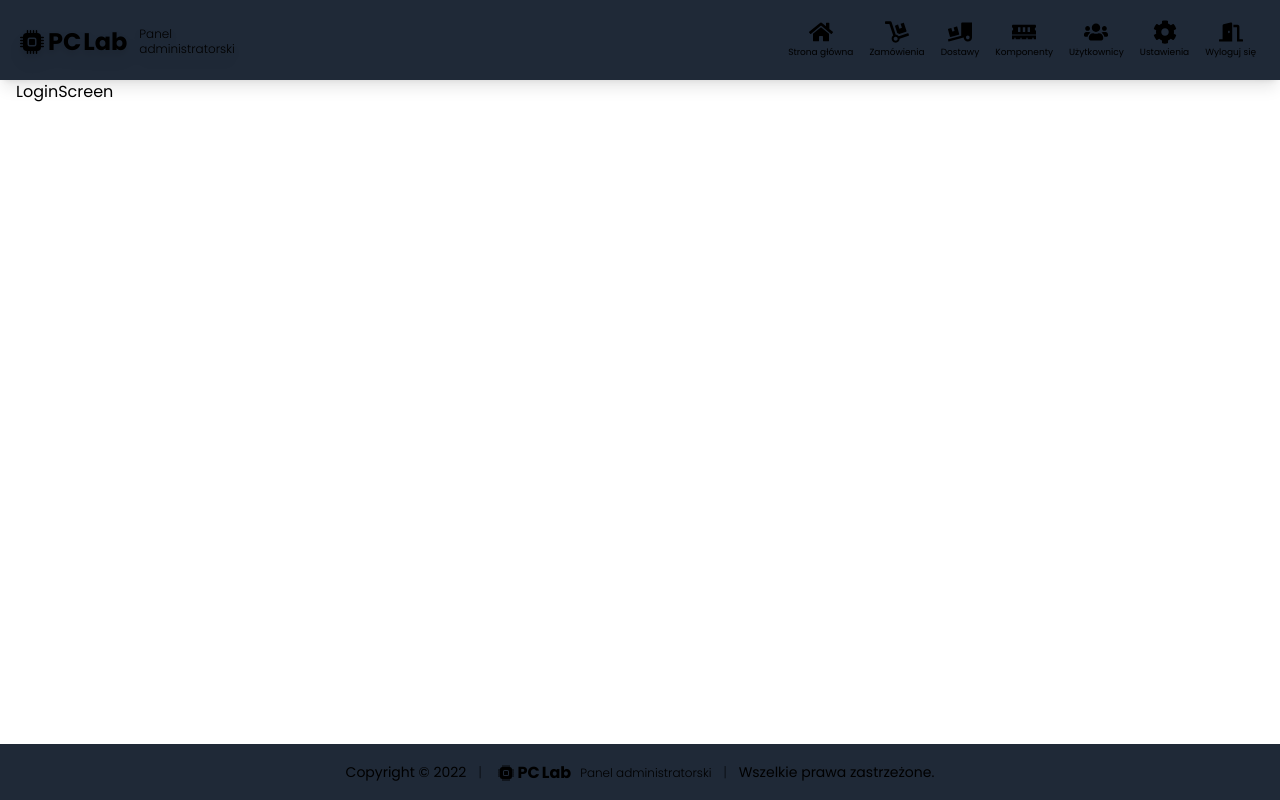
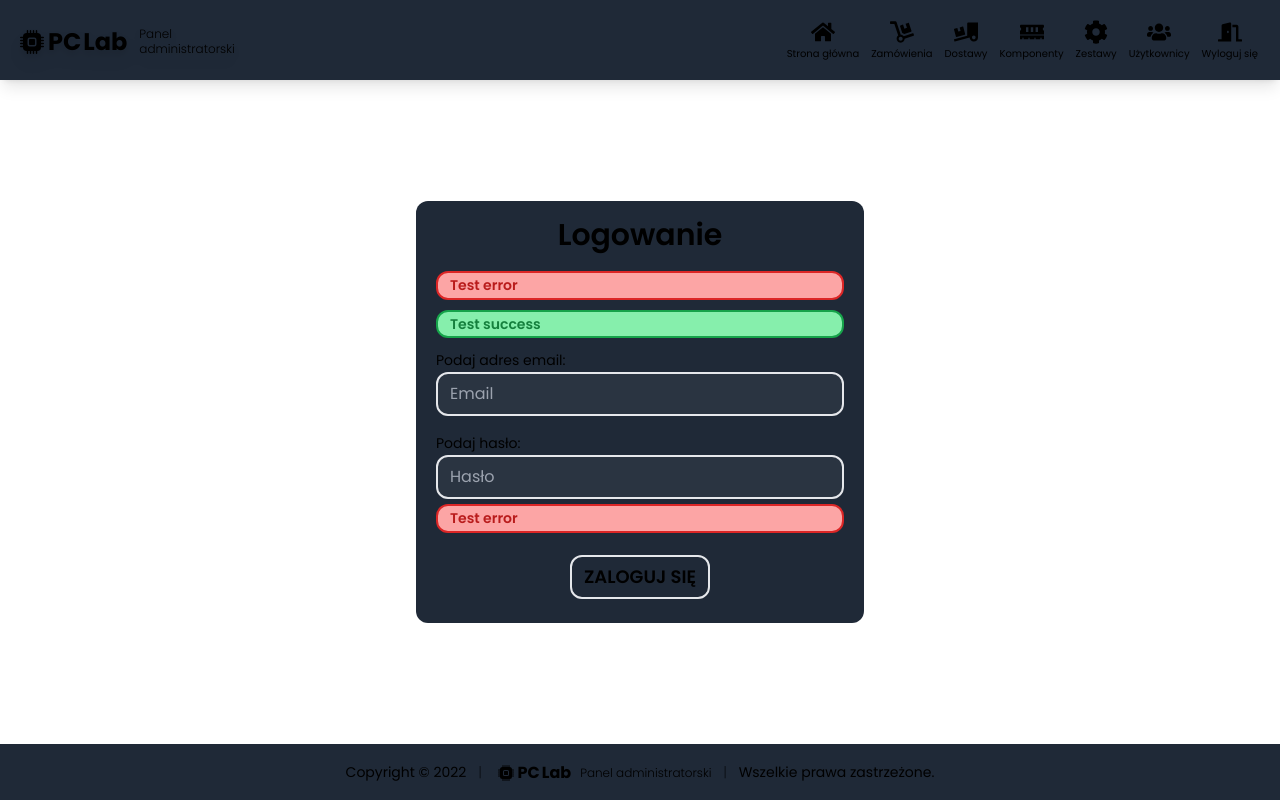
Before and after one commit to jakubcieslik99/pclab, a React (Vite) app in the folder admin/: page /login in a window 1280 px wide. Built offline with nearby package versions, Linux system fonts and the light colour scheme.

Commit message:
Admin panel LoginScreen styling applied

```diff
--- /dev/null
+++ b/admin/src/components/alerts/Error.jsx
@@ -0,0 +1,22 @@
+import { Transition } from '@headlessui/react'
+
+const Error = props => {
+  return (
+    <Transition
+      className={`px-3 pt-1 pb-[3px] text-sm font-semibold text-red-700 bg-red-300 border-2 border-red-600 rounded-xl break-words leading-[1.12rem] ${
+        props.customStyle ? props.customStyle : ''
+      }`}
+      show={props.isOpen}
+      enter="ease-out duration-300"
+      enterFrom="opacity-0"
+      enterTo="opacity-100"
+      leave="ease-in duration-200"
+      leaveFrom="opacity-100"
+      leaveTo="opacity-0"
+    >
+      {props.message}
+    </Transition>
+  )
+}
+
+export default Error
--- /dev/null
+++ b/admin/src/components/alerts/Success.jsx
@@ -0,0 +1,22 @@
+import { Transition } from '@headlessui/react'
+
+const Success = props => {
+  return (
+    <Transition
+      className={`px-3 pt-1 pb-[3px] text-sm font-semibold text-green-700 bg-green-300 border-2 border-green-600 rounded-xl break-words leading-[1.12rem] ${
+        props.customStyle ? props.customStyle : ''
+      }`}
+      show={props.isOpen}
+      enter="ease-out duration-300"
+      enterFrom="opacity-0"
+      enterTo="opacity-100"
+      leave="ease-in duration-200"
+      leaveFrom="opacity-100"
+      leaveTo="opacity-0"
+    >
+      {props.message}
+    </Transition>
+  )
+}
+
+export default Success
--- a/admin/src/components/header/Header.jsx
+++ b/admin/src/components/header/Header.jsx
@@ -1,20 +1,7 @@
 import { useEffect, Fragment } from 'react'
 import { Link, useNavigate, useLocation } from 'react-router-dom'
 import { Transition, Menu } from '@headlessui/react'
-import {
-  FaBoxes,
-  FaLaptopMedical,
-  FaUserCircle,
-  FaBars,
-  FaCaretDown,
-  FaHome,
-  FaDolly,
-  FaTruckLoading,
-  FaMemory,
-  FaUsers,
-  FaCog,
-  FaDoorOpen,
-} from 'react-icons/fa'
+import { FaBars, FaCaretDown, FaHome, FaDolly, FaTruckLoading, FaMemory, FaCog, FaUsers, FaDoorOpen } from 'react-icons/fa'
 import { BsCpuFill } from 'react-icons/bs'
 
 const Header = () => {
@@ -22,6 +9,11 @@ const Header = () => {
   const navigate = useNavigate()
   const { pathname, state } = useLocation()
   const locationLoginRequired = state?.loginRequired || false
+
+  //handlers
+  const logoutHandler = () => {
+    console.log('logout')
+  }
 
   //useEffects
   useEffect(() => {
@@ -53,61 +45,67 @@ const Header = () => {
                 {false ? (
                   <Link
                     to="/login"
-                    className="flex flex-col items-center justify-center px-2 py-1 transition active:scale-95"
+                    className="flex flex-col items-center justify-center px-[6px] py-1 transition active:scale-95"
                   >
                     <FaDoorOpen className="text-2xl" />
-                    <li className="text-[9px] mt-[2px]">Logowanie</li>
+                    <li className="text-[10px] mt-[2px]">Logowanie</li>
                   </Link>
                 ) : (
                   <>
-                    <Link to="/" className="flex flex-col items-center justify-center px-2 py-1 transition active:scale-95">
+                    <Link
+                      to="/"
+                      className="flex flex-col items-center justify-center px-[6px] py-1 transition active:scale-95"
+                    >
                       <FaHome className="text-2xl" />
-                      <li className="text-[9px] mt-[2px]">Strona główna</li>
+                      <li className="text-[10px] mt-[2px]">Strona główna</li>
                     </Link>
 
                     <Link
                       to="/orders"
-                      className="flex flex-col items-center justify-center px-2 py-1 transition active:scale-95"
+                      className="flex flex-col items-center justify-center px-[6px] py-1 transition active:scale-95"
                     >
                       <FaDolly className="text-2xl" />
-                      <li className="text-[9px] mt-[2px]">Zamówienia</li>
+                      <li className="text-[10px] mt-[2px]">Zamówienia</li>
                     </Link>
 
                     <Link
                       to="/delivery-methods"
-                      className="flex flex-col items-center justify-center px-2 py-1 transition active:scale-95"
+                      className="flex flex-col items-center justify-center px-[6px] py-1 transition active:scale-95"
                     >
                       <FaTruckLoading className="text-2xl" />
-                      <li className="text-[9px] mt-[2px]">Dostawy</li>
+                      <li className="text-[10px] mt-[2px]">Dostawy</li>
                     </Link>
 
                     <Link
                       to="/components"
-                      className="flex flex-col items-center justify-center px-2 py-1 transition active:scale-95"
+                      className="flex flex-col items-center justify-center px-[6px] py-1 transition active:scale-95"
                     >
                       <FaMemory className="text-2xl" />
-                      <li className="text-[9px] mt-[2px]">Komponenty</li>
+                      <li className="text-[10px] mt-[2px]">Komponenty</li>
+                    </Link>
+
+                    <Link
+                      to="/setups"
+                      className="flex flex-col items-center justify-center px-[6px] py-1 transition active:scale-95"
+                    >
+                      <FaCog className="text-2xl" />
+                      <li className="text-[10px] mt-[2px]">Zestawy</li>
                     </Link>
 
                     <Link
                       to="/users"
-                      className="flex flex-col items-center justify-center px-2 py-1 transition active:scale-95"
+                      className="flex flex-col items-center justify-center px-[6px] py-1 transition active:scale-95"
                     >
                       <FaUsers className="text-2xl" />
-                      <li className="text-[9px] mt-[2px]">Użytkownicy</li>
+                      <li className="text-[10px] mt-[2px]">Użytkownicy</li>
                     </Link>
 
-                    <Link
-                      to="/configs"
-                      className="flex flex-col items-center justify-center px-2 py-1 transition active:scale-95"
+                    <div
+                      onClick={logoutHandler}
+                      className="flex flex-col items-center justify-center px-[6px] py-1 transition cursor-pointer active:scale-95"
                     >
-                      <FaCog className="text-2xl" />
-                      <li className="text-[9px] mt-[2px]">Ustawienia</li>
-                    </Link>
-
-                    <div className="flex flex-col items-center justify-center px-2 py-1 transition cursor-pointer active:scale-95">
                       <FaDoorOpen className="text-2xl" />
-                      <li className="text-[9px] mt-[2px]">Wyloguj się</li>
+                      <li className="text-[10px] mt-[2px]">Wyloguj się</li>
                     </div>
                   </>
                 )}
@@ -175,19 +173,20 @@ const Header = () => {
                       <li>Komponenty</li>
                     </Menu.Item>
 
+                    <Menu.Item as={Link} to="/setups" className="flex items-center p-3 transition-colors hover:bg-black/30">
+                      <FaCog className="mr-2 text-xl" />
+                      <li>Zestawy</li>
+                    </Menu.Item>
+
                     <Menu.Item as={Link} to="/users" className="flex items-center p-3 transition-colors hover:bg-black/30">
                       <FaUsers className="mr-2 text-xl" />
                       <li>Użytkownicy</li>
                     </Menu.Item>
 
-                    <Menu.Item as={Link} to="/configs" className="flex items-center p-3 transition-colors hover:bg-black/30">
-                      <FaCog className="mr-2 text-xl" />
-                      <li>Ustawienia</li>
-                    </Menu.Item>
-
                     <Menu.Item
                       as="button"
                       type="button"
+                      onClick={logoutHandler}
                       className="flex items-center w-full p-3 transition-colors hover:bg-black/30"
                     >
                       <FaDoorOpen className="mr-2 text-xl" />
--- a/admin/src/screens/LoginScreen.jsx
+++ b/admin/src/screens/LoginScreen.jsx
@@ -1,7 +1,71 @@
+import Error from '../components/alerts/Error'
+import Success from '../components/alerts/Success'
+
 const LoginScreen = () => {
+  //handlers
+  const submitHandler = e => {
+    e.preventDefault()
+    console.log('submitHandler')
+  }
+
   return (
     <main className="flex-1">
-      <div className="content">LoginScreen</div>
+      <div className="flex flex-col items-center justify-center h-full content">
+        <form
+          onSubmit={submitHandler}
+          className="flex flex-col w-full max-w-md gap-[10px] px-5 pt-4 pb-6 rounded-xl bg-gray-800"
+        >
+          <div className="flex justify-center mb-2">
+            <h1 className="text-3xl font-semibold">Logowanie</h1>
+          </div>
+
+          <Error isOpen={true} message={'Test error'} />
+          <Success isOpen={true} message={'Test success'} />
+
+          <div>
+            <label htmlFor="loginEmail" className="text-sm">
+              Podaj adres email:
+            </label>
+            <input
+              type="text"
+              id="loginEmail"
+              name="email"
+              placeholder="Email"
+              className="border-2 rounded-xl bg-white/[0.05] py-2 px-3 w-full focus:outline-none"
+            />
+
+            <div className="flex flex-col gap-1 mt-[5px]">
+              <Error isOpen={false} message={'Test error'} />
+            </div>
+          </div>
+
+          <div>
+            <label htmlFor="loginPassword" className="text-sm">
+              Podaj hasło:
+            </label>
+            <input
+              type="password"
+              id="loginPassword"
+              name="password"
+              placeholder="Hasło"
+              className="border-2 rounded-xl bg-white/[0.05] py-2 px-3 w-full focus:outline-none"
+            />
+
+            <div className="flex flex-col gap-1 mt-[5px]">
+              <Error isOpen={true} message={'Test error'} />
+            </div>
+          </div>
+
+          <div className="flex justify-center mt-3">
+            <button
+              type="submit"
+              className="px-3 py-[6px] text-lg font-semibold border-2 rounded-xl transition active:scale-95 hover:bg-white/10"
+            >
+              ZALOGUJ SIĘ
+            </button>
+          </div>
+        </form>
+      </div>
     </main>
   )
 }
```
